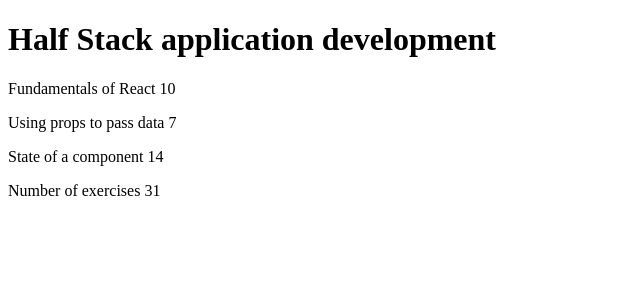
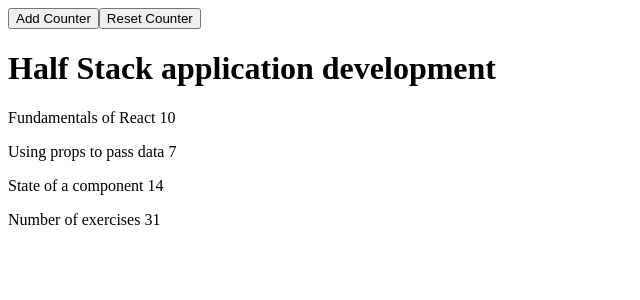
Before and after one commit to LAMDAMielgo/OFS, a React app in the folder m1/course_info/: page / in a window 1280 px wide. Shown: the top 300 px of the page, without its empty margins (0-640 px from the left). Built offline with nearby package versions, Linux system fonts and the light colour scheme.

Commit message:
adding CounterButton component from documentation

```diff
--- a/m1/course_info/src/App.js
+++ b/m1/course_info/src/App.js
@@ -1,3 +1,5 @@
+import { useState } from "react"
+
 const Header = (props) => {
     return (
       <h1>
@@ -35,6 +37,25 @@
   )
 }
 
+const CounterButton = () => {
+
+  const [counter, setCounter] = useState(0)
+  const increaseByOne=() => setCounter(counter +1)
+  const setToZero=() => setCounter(0)
+
+  console.log(counter)
+  return (
+    <div>
+      <button onClick={increaseByOne}>
+        Add Counter
+      </button>
+      <button onClick={setToZero}>
+        Reset Counter
+      </button>
+    </div>
+  )
+}
+
 const App = () => {
     const renderData = {
       "course":'Half Stack application development',
@@ -45,8 +66,11 @@
       ]
     }
 
+
+
     return (
       <div>
+        <CounterButton />
         <Header name = {renderData['course']} />
         <Content lines = {renderData['parts']} />
         <Total lines = {renderData['parts']} />
```
